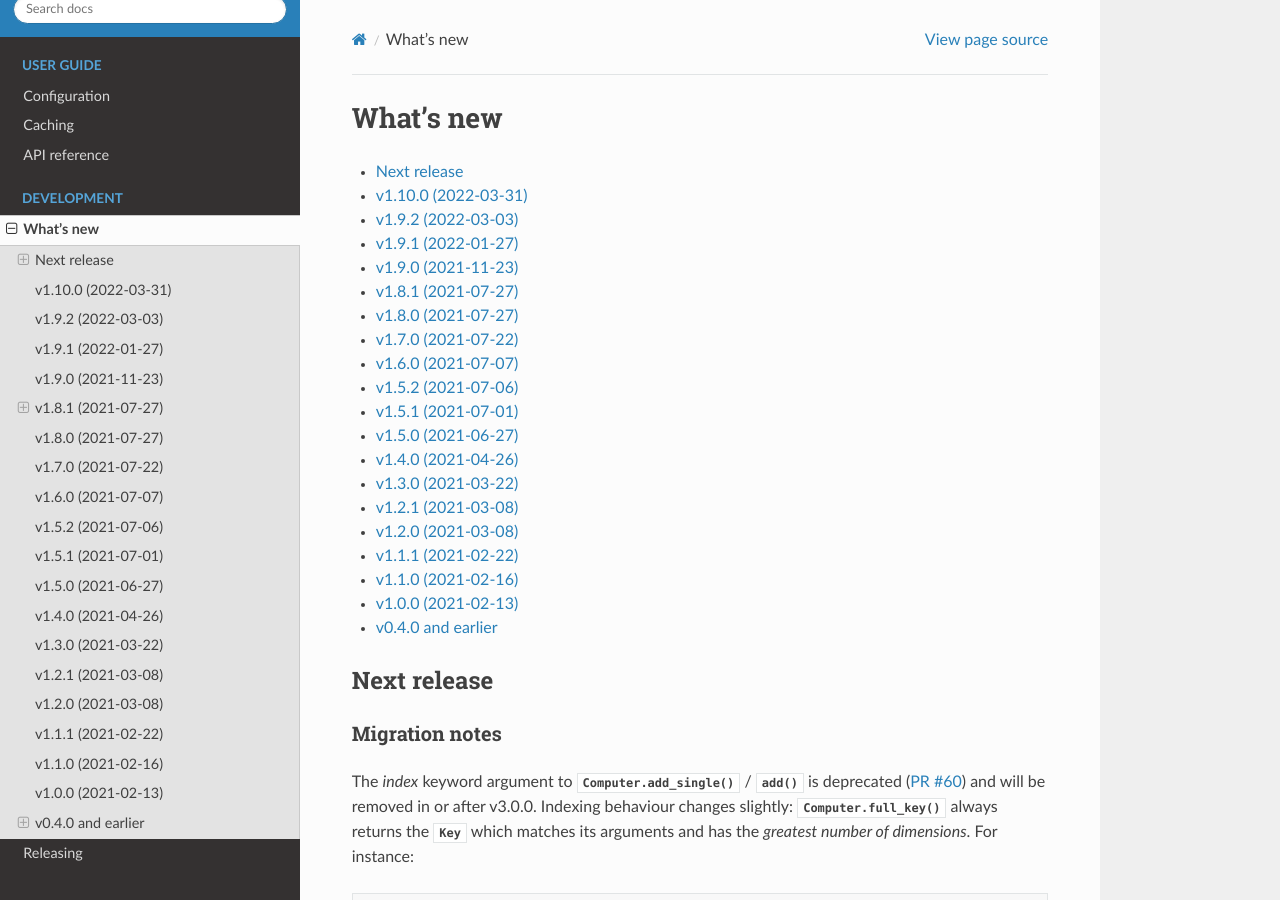
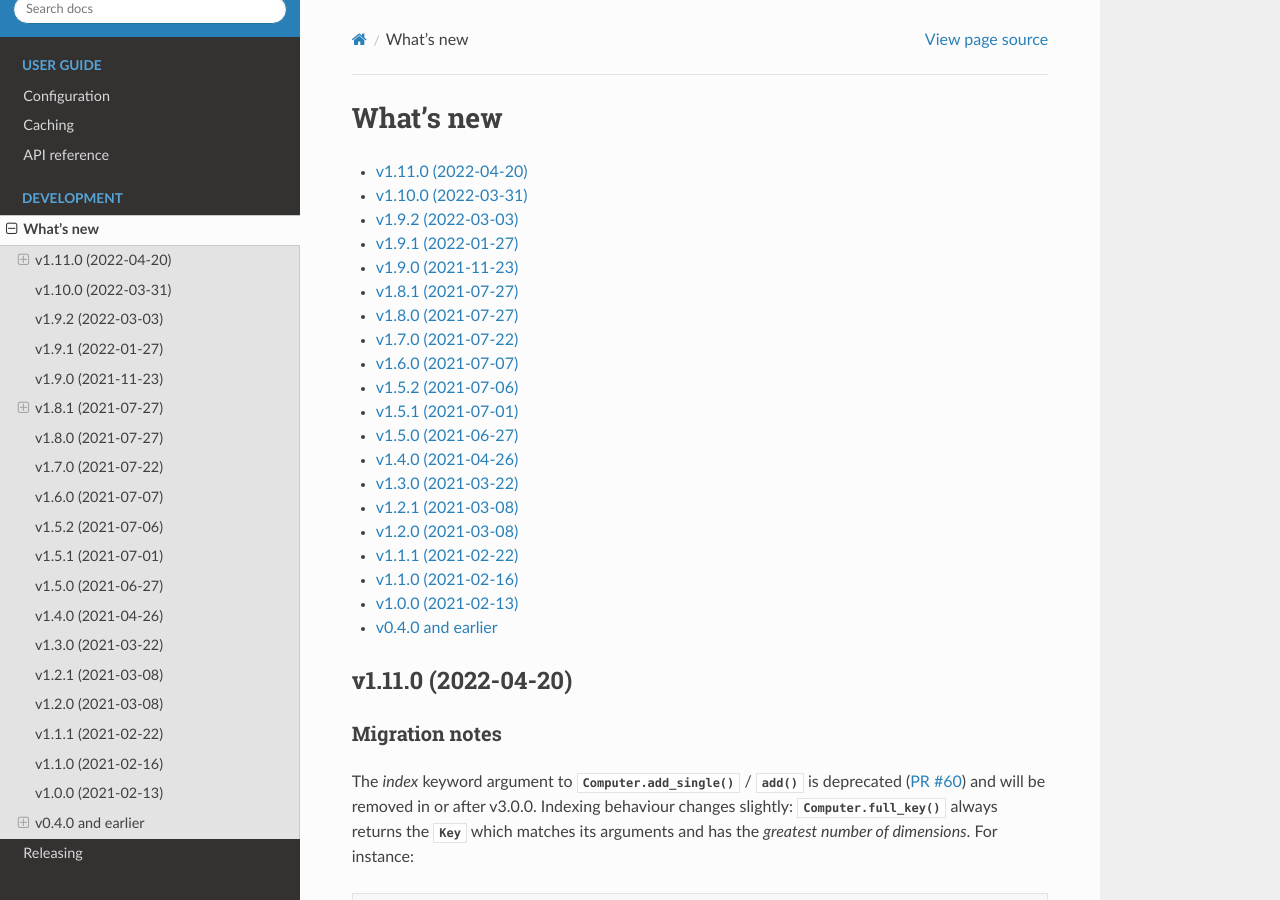
Before and after one commit to khaeru/genno, a Sphinx documentation site: the page built from doc/whatsnew.rst, in a window 1280 px wide and 900 px high. Built offline with Sphinx 7.4.7 and the Read the Docs theme 2.0.0, drawn with Linux system fonts in a browser that asks for light colours; pages that are not in the unit, such as notebooks, are missing from menus.

Commit message:
Mark v1.11.0 in doc/whatsnew

```diff
--- a/doc/whatsnew.rst
+++ b/doc/whatsnew.rst
@@ -6,8 +6,11 @@ What's new
    :backlinks: none
    :depth: 1
 
-Next release
-============
+.. Next release
+.. ============
+
+v1.11.0 (2022-04-20)
+====================
 
 Migration notes
 ---------------
```
